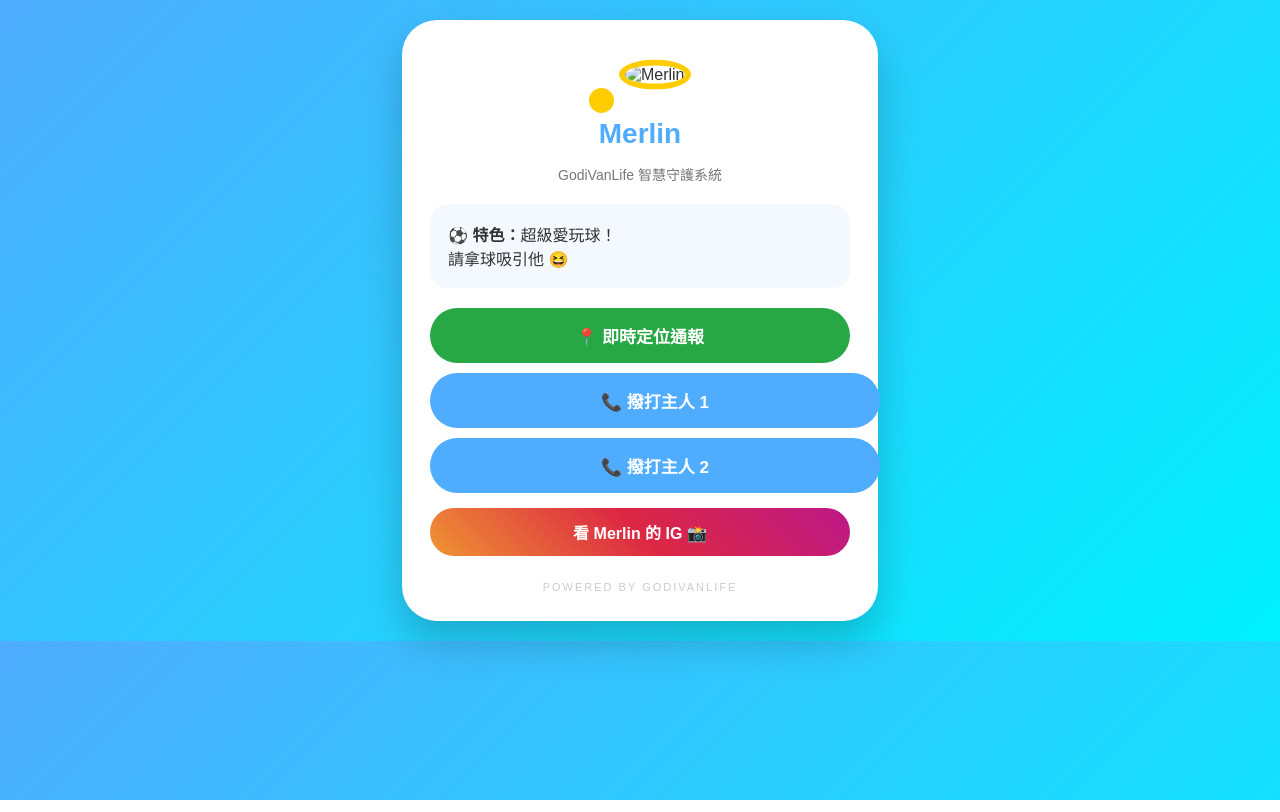
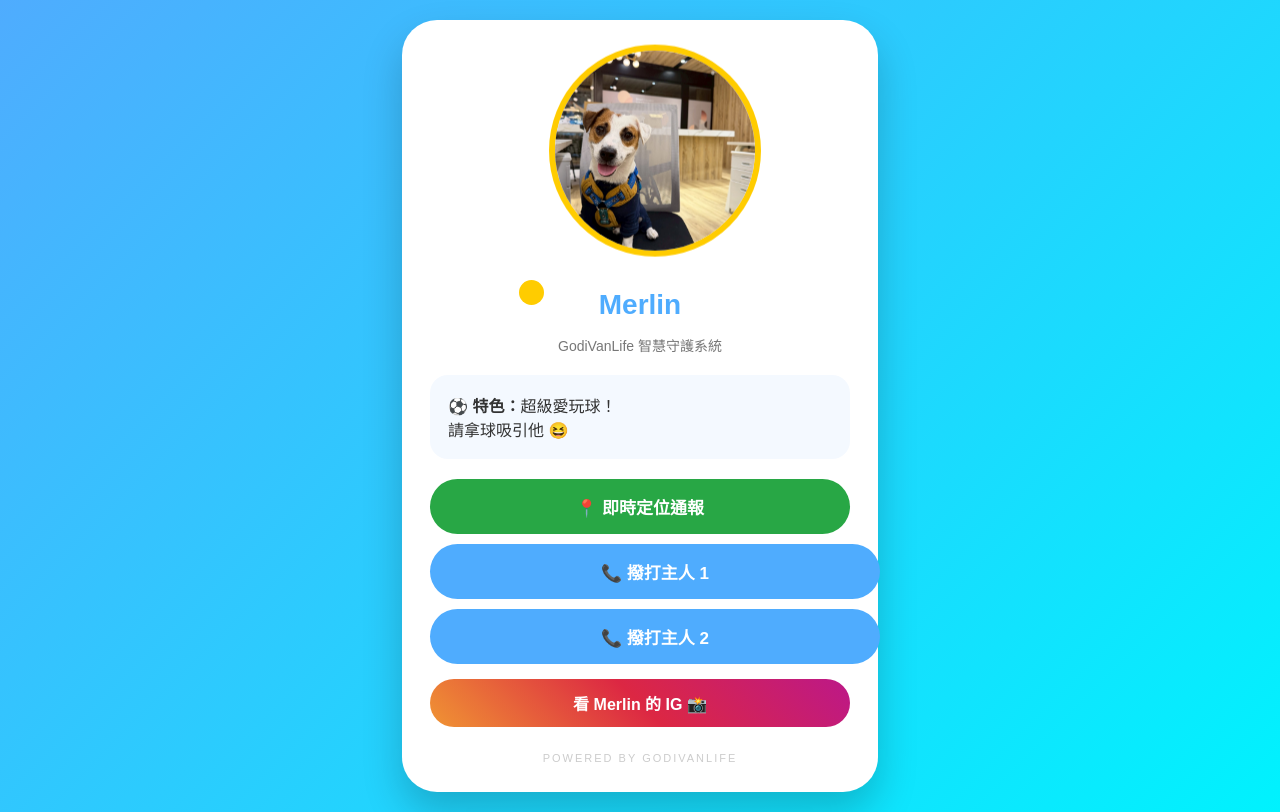
Before and after one commit to godivanlife-creator/merlin1127, a plain HTML site: page index.html in a window 1280 px wide. Drawn offline with Linux system fonts and the light colour scheme.

Commit message:
Update index.html

```diff
--- a/index.html
+++ b/index.html
@@ -138,7 +138,7 @@ footer {
 
 <div class="ball"></div>
 
-<img src="images/merlin.jpg" alt="Merlin" class="profile-img">
+<img src="https://raw.githubusercontent.com/godivanlife-creator/merlin1127/main/IMG_1895%20-%20Judy.jpeg" alt="Merlin" class="profile-img">
 
 <h1>Merlin</h1>
 <p class="tagline">GodiVanLife 智慧守護系統</p>
```
